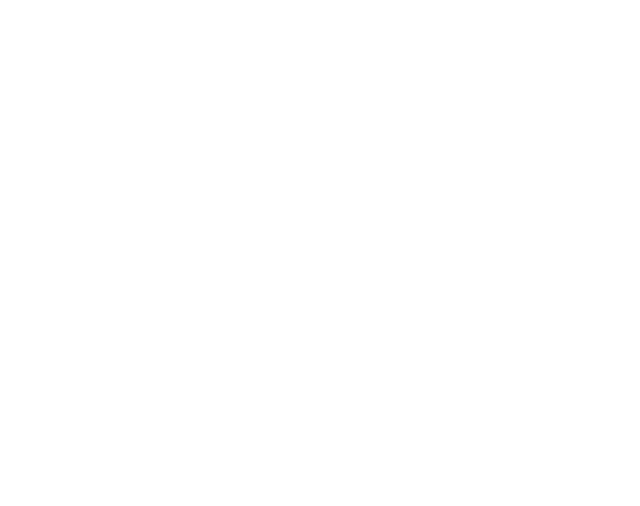
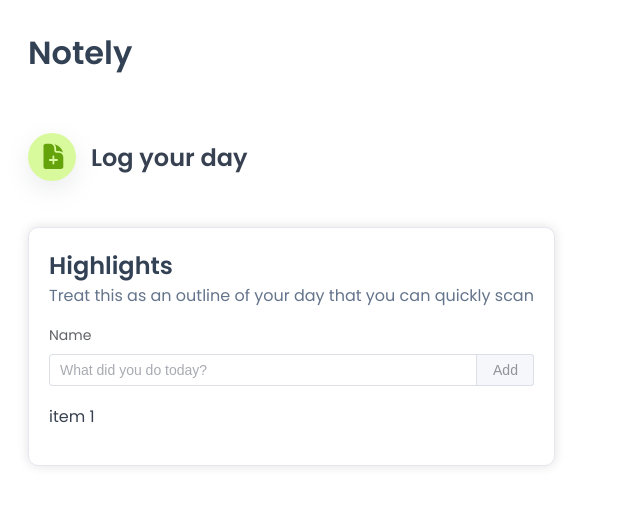
Before and after one commit to mooncakes-dev/atlashackathon22-notely, a Vue app in the folder client/: page /new-work-note in a window 1280 px wide. Before the commit this address had no page. Shown: the top 506 px of the page, without its empty margins (0-640 px from the left). Built offline with nearby package versions, Linux system fonts and the light colour scheme.

Commit message:
added logo and highlights card

```diff
--- a/client/src/App.vue
+++ b/client/src/App.vue
@@ -1,8 +1,11 @@
 <script setup>
-import { RouterView } from 'vue-router'
-
+import { RouterView } from 'vue-router';
+import Navbar from '@/components/Navbar.vue';
 </script>
 
 <template>
-  <RouterView />
+    <el-header>
+        <Navbar />
+    </el-header>
+    <RouterView />
 </template>
--- a/client/src/assets/main.css
+++ b/client/src/assets/main.css
@@ -14,6 +14,11 @@
     --indigo-500: #6366f1;
     --indigo-100: #e0e7ff;
 
+    --lime-600: #65a30d;
+    --lime-500: #84cc16;
+    --lime-200: #d9f99d;
+    --lime-100: #ecfccb;
+
     --box-shadow: rgba(149, 157, 165, 0.2) 0px 8px 24px;
 }
 
@@ -21,3 +26,9 @@
     color: var(--slate-800);
     font-family: 'Poppins', sans-serif;
 }
+
+
+.el-card {
+    border-radius: 10px;
+    box-shadow: var(--box-shadow);
+}
--- a/client/src/components/Navbar.vue
+++ b/client/src/components/Navbar.vue
@@ -1,13 +1,7 @@
 <template>
     <div class="container">
         <h1>Notely</h1>
-        <el-autocomplete
-            placeholder="Search"
-            clearable
-            class="w-50 m-2"
-            :prefix-icon="Search"
-            size="large"
-        />
+<!--        <img src="@/assets/logo.png" alt="logo icon" />-->
     </div>
 </template>
 
@@ -22,11 +16,19 @@
 };
 </script>
 
-<style scoped>
+<style lang="scss" scoped>
 .container {
     display: flex;
-    justify-content: space-between;
     align-items: center;
     gap: 2px;
+
+    img {
+        width: 6.2em;
+        height: 5em;
+    }
+
+    h1 {
+        color: var(--slate-700);
+    }
 }
 </style>
--- a/client/src/components/NoteCard.vue
+++ b/client/src/components/NoteCard.vue
@@ -8,7 +8,7 @@
                     </el-col>
 
                     <el-col :span="2">
-                        <el-button :icon="Edit" circle plain color="#94a3b8"/>
+                        <el-button :icon="PencilSquareIcon" circle plain color="#94a3b8"/>
                     </el-col>
                 </el-row>
             </div>
@@ -21,7 +21,7 @@
 </template>
 
 <script setup>
-import { Edit } from '@element-plus/icons-vue';
+import { PencilSquareIcon } from '@heroicons/vue/24/outline';
 
 const props = defineProps({
     date: { type: Date },
@@ -31,10 +31,12 @@
 
 <style lang="scss" scoped>
 .el-card {
-    border-radius: 10px;
-    box-shadow: var(--box-shadow);
 
+  .el-row {
+    align-items: end;
+  }
   .card-header {
+    align-items: end;
     color: var(--slate-700);
     font-size: 16px;
     font-weight: 600;
--- /dev/null
+++ b/client/src/components/newWorkNote/highlightsCard.vue
@@ -0,0 +1,74 @@
+<template>
+    <el-card>
+        <div id="card-header">
+            <h2>Highlights</h2>
+            <p>
+                Treat this as an outline of your day that you can quickly scan
+            </p>
+        </div>
+        <el-form label-position="top" @submit.prevent="onSubmit()">
+            <el-form-item label="Name">
+                <el-input
+                    v-model="log.title"
+                    label="Enter a highlight of the day"
+                    tabindex="1"
+                    placeholder="What did you do today?"
+                    clearable
+                    large
+                >
+                    <template #append>
+                        <el-button @click="onSubmit(log)"> Add </el-button>
+                    </template>
+                </el-input>
+            </el-form-item>
+        </el-form>
+        <div id="highlights-content" v-for="item in highlights">
+            <p>{{ item.title }}</p>
+        </div>
+    </el-card>
+</template>
+
+<script>
+export default {
+    name: 'highlightsCard',
+    data() {
+        return {
+            log: {
+                title: '',
+            },
+            highlights: [
+                {
+                    title: 'item 1',
+                },
+            ],
+        };
+    },
+    methods: {
+        onSubmit(log) {
+            this.highlights.push(log);
+        },
+    },
+};
+</script>
+
+<style scoped lang="scss">
+.el-card {
+    #card-header {
+        h2 {
+            color: var(--slate-700);
+            margin: 0;
+        }
+
+        p {
+            color: var(--slate-500);
+            margin-top: 0;
+        }
+    }
+
+    #highlights-content {
+        p {
+            color: var(--gray-700);
+        }
+    }
+}
+</style>
--- a/client/src/router/index.js
+++ b/client/src/router/index.js
@@ -1,5 +1,6 @@
-import { createRouter, createWebHistory } from 'vue-router'
-import HomeView from '../views/HomeView.vue'
+import { createRouter, createWebHistory } from 'vue-router';
+import HomeView from '../views/HomeView.vue';
+import NewWorkNote from '@/views/NewWorkNote.vue';
 
 const router = createRouter({
     history: createWebHistory(import.meta.env.BASE_URL),
@@ -7,9 +8,14 @@
         {
             path: '/',
             name: 'home',
-      component: HomeView
+            component: HomeView,
         },
-  ]
-})
+        {
+            path: '/new-work-note',
+            name: 'newNote',
+            component: NewWorkNote,
+        },
+    ],
+});
 
-export default router
+export default router;
--- a/client/src/views/HomeView.vue
+++ b/client/src/views/HomeView.vue
@@ -1,17 +1,28 @@
 <template>
     <el-container>
-        <el-header>
-            <Navbar />
-        </el-header>
-
         <el-main>
             <el-row>
                 <el-col :span="24">
                     <header id="header">
                         <h1>Your Notes</h1>
-                        <el-button :icon="Plus" circle plain  color="#6366f1"/>
+                        <router-link to="/new-work-note">
+                            <el-button
+                                :icon="PlusIcon"
+                                circle
+                                plain
+                                color="#6366f1"
+                            />
+                        </router-link>
                     </header>
                 </el-col>
+            </el-row>
+            <el-row>
+                <el-autocomplete
+                    placeholder="Search"
+                    clearable
+                    :prefix-icon="MagnifyingGlassIcon"
+                    size="large"
+                />
             </el-row>
             <el-row>
                 <el-col :xs="24" :sm="20" :md="18" :lg="10">
@@ -28,9 +39,8 @@
 </template>
 
 <script setup>
-import { Plus } from '@element-plus/icons-vue';
-import Navbar from '../components/Navbar.vue';
-import NoteCard from '../components/NoteCard.vue';
+import { PlusIcon, MagnifyingGlassIcon } from '@heroicons/vue/24/outline';
+import NoteCard from '@/components/NoteCard.vue';
 
 const notes = [
     {
@@ -65,11 +75,14 @@
                 font-weight: 500;
             }
 
-          .el-button {
-            box-shadow: var(--box-shadow);
-          }
+            .el-button {
+                box-shadow: var(--box-shadow);
+            }
         }
 
+        .el-autocomplete {
+            margin-bottom: 3em;
+        }
         .note-card {
             margin-bottom: 3em;
         }
--- /dev/null
+++ b/client/src/views/NewWorkNote.vue
@@ -0,0 +1,64 @@
+<template>
+    <el-container>
+        <el-main>
+            <el-row>
+                <el-col :span="24">
+                    <header id="header">
+                        <div id="icon">
+                            <el-icon color="#84cc16">
+                                <DocumentPlusIcon />
+                            </el-icon>
+                        </div>
+                        <h1>Log your day</h1>
+                    </header>
+                </el-col>
+            </el-row>
+            <el-row> <highlights-card /></el-row>
+        </el-main>
+    </el-container>
+</template>
+
+<script>
+import { DocumentPlusIcon } from '@heroicons/vue/24/solid';
+import highlightsCard from '@/components/newWorkNote/highlightsCard.vue';
+
+export default {
+    name: 'new-work-note',
+    components: {
+        DocumentPlusIcon,
+        highlightsCard,
+    },
+};
+</script>
+
+<style scoped lang="scss">
+.el-main {
+    color: var(--gray-700);
+
+    #header {
+        display: flex;
+        align-items: center;
+        gap: 15px;
+        margin: 2em auto;
+
+        #icon {
+            background-color: var(--lime-200);
+            border-radius: 100px;
+            box-shadow: var(--box-shadow);
+            width: 3em;
+            height: 3em;
+
+            .el-icon {
+                color: var(--lime-600);
+                font-size: 1.8em;
+                top: 0.3em;
+                left: 0.39em;
+            }
+        }
+        p {
+            color: var(--slate-500);
+            font-weight: 300;
+        }
+    }
+}
+</style>
```
Also changed, not shown: client/src/assets/logo.png (added). Lines whose indentation alone changed are shown as unchanged.
